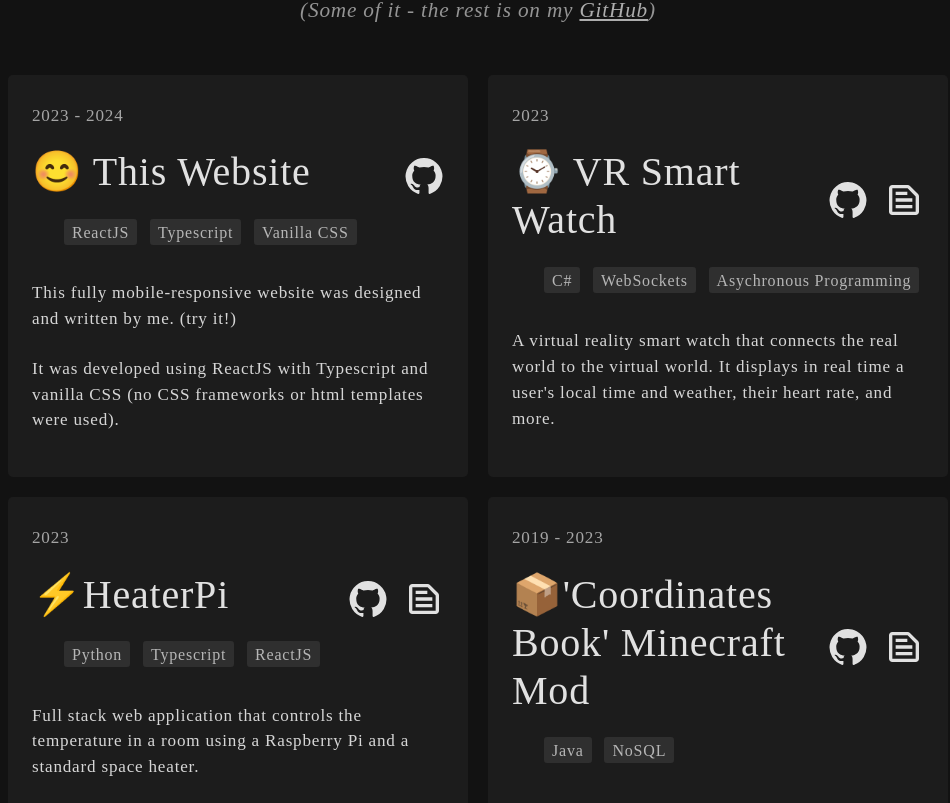
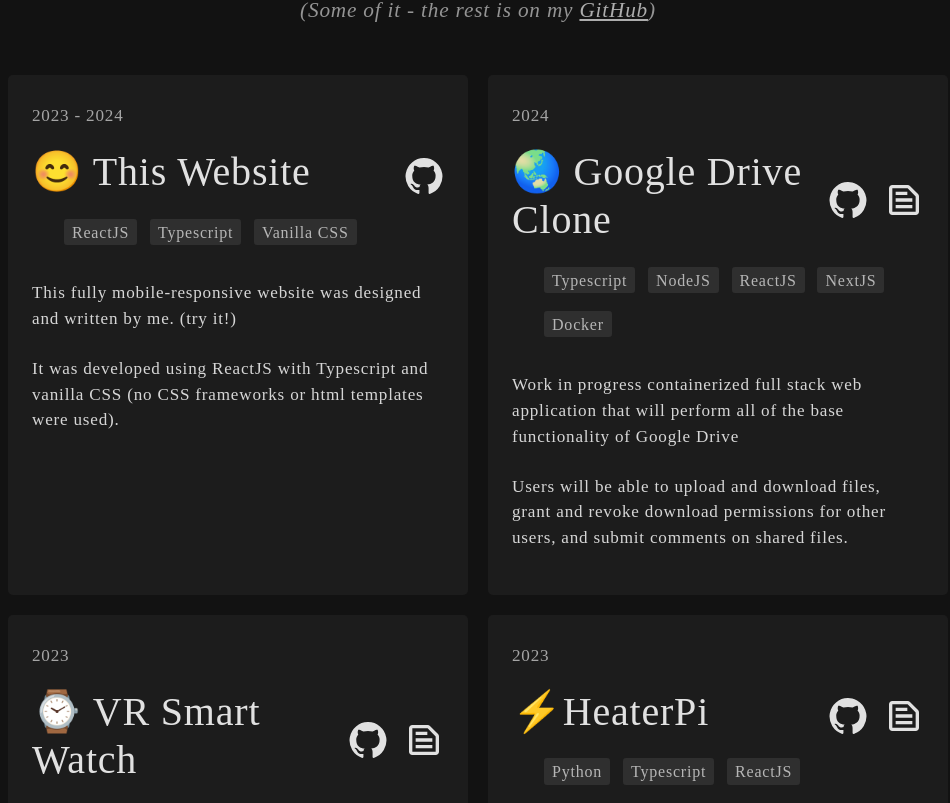
Before and after one commit to ItsNotCam/Portfolio-Site, a React (Vite) app: page / in a window 1280 px wide. Shown: the part 1951-2754 px from the top of the page, without its empty margins (162-1112 px from the left). Built offline with nearby package versions, Linux system fonts and the light colour scheme; the HTML template or start-up script is replaced by a standard one; a web font is replaced by a local one.

Commit message:
updated projects, updated markdown css

```diff
--- a/src/pages/projects/_Markdown.css
+++ b/src/pages/projects/_Markdown.css
@@ -10,6 +10,7 @@
   text-align: center;
   font-size: 2.5rem;
   text-size-adjust: 350%;
+  margin-top: 2rem;
 }
 
 .markdown h2 {
@@ -20,6 +21,40 @@
   padding-bottom: 0.2rem;
   border-bottom: 2px solid rgba(195, 195, 195, 0.7);
   text-size-adjust: 300%;
+}
+
+.markdown code {
+  background-color: rgb(63, 63, 63);
+  border-radius: 5px;
+  padding-inline: 0.4rem;
+  padding-block: 0.25rem;
+  font-size: 0.9rem;
+}
+
+.markdown table {
+  /* padding: 1rem; */
+  padding: -0.2rem;
+  justify-content: left;
+  text-align: left;
+}
+
+.markdown th {
+  align-self: left;
+  padding: 5px;
+  border: 2px solid rgb(89, 88, 88);
+}
+
+.markdown table tr:nth-child(odd) td{
+  background-color: rgb(47, 47, 47);
+}
+
+.markdown td {
+  padding: -5px;
+}
+
+.markdown td {
+  border: 2px solid rgb(89, 88, 88);
+  padding: 0.5rem;
 }
 
 .markdown strong {
--- a/src/pages/projects/_ProjectList.ts
+++ b/src/pages/projects/_ProjectList.ts
@@ -29,6 +29,24 @@
     github_link: {
       name: "Repo",
       link: "https://github.com/ItsNotCam/Portfolio-Site"
+    }
+  },
+  {
+    name: "🌏 Google Drive Clone",
+    month: "January",
+    year: "2024",
+    description: [
+      `Work in progress containerized full stack web application that will perform all of the base functionality of Google Drive`,
+      `Users will be able to upload and download files, grant and revoke download permissions for other users, and submit comments on shared files.`
+    ],
+    tags: ["Typescript", "NodeJS", "ReactJS", "NextJS", "Docker"],
+    github_link: {
+      name: "Repo",
+      link: "https://github.com/ItsNotCam/GoogleDriveClone"
+    },
+    readme_link: {
+      link: "https://raw.githubusercontent.com/ItsNotCam/GoogleDriveClone/master/README.md",
+      name: "Readme"
     }
   },
   {
```
